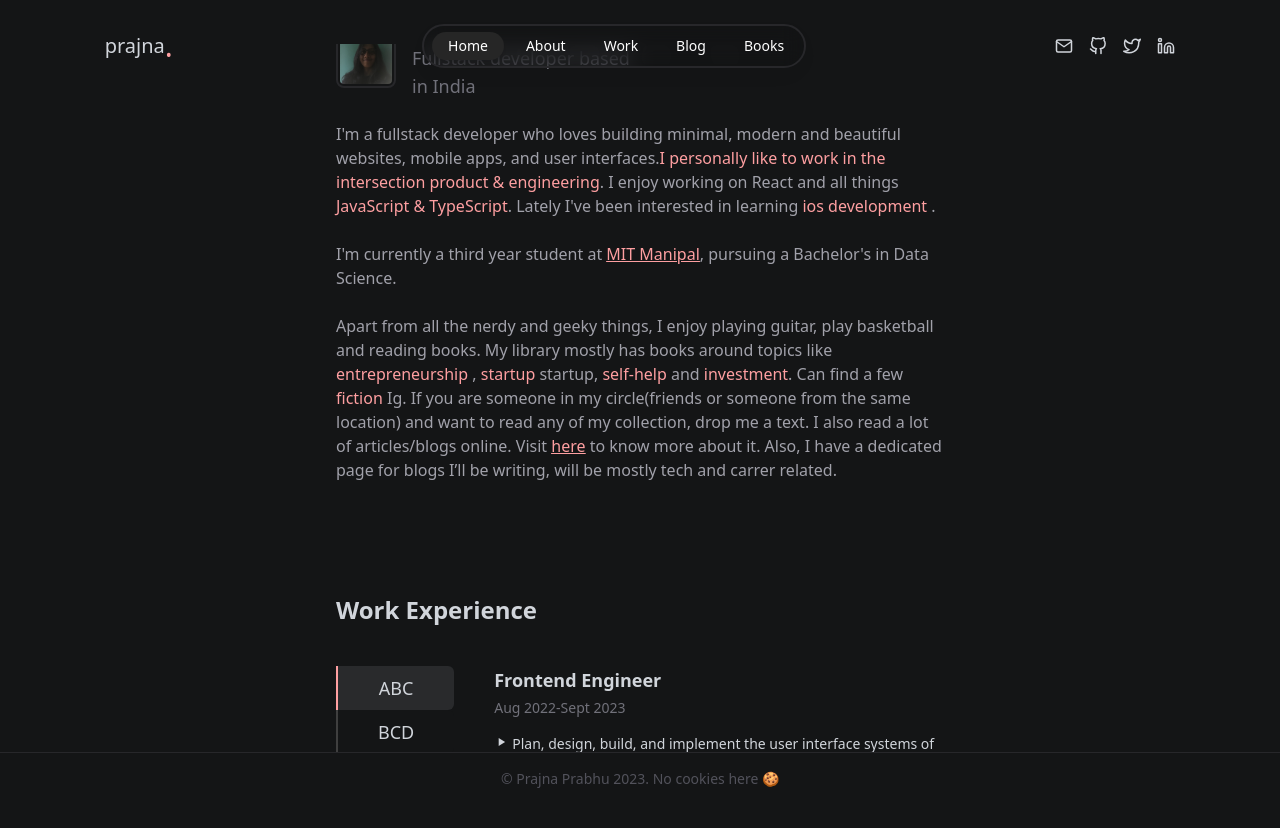
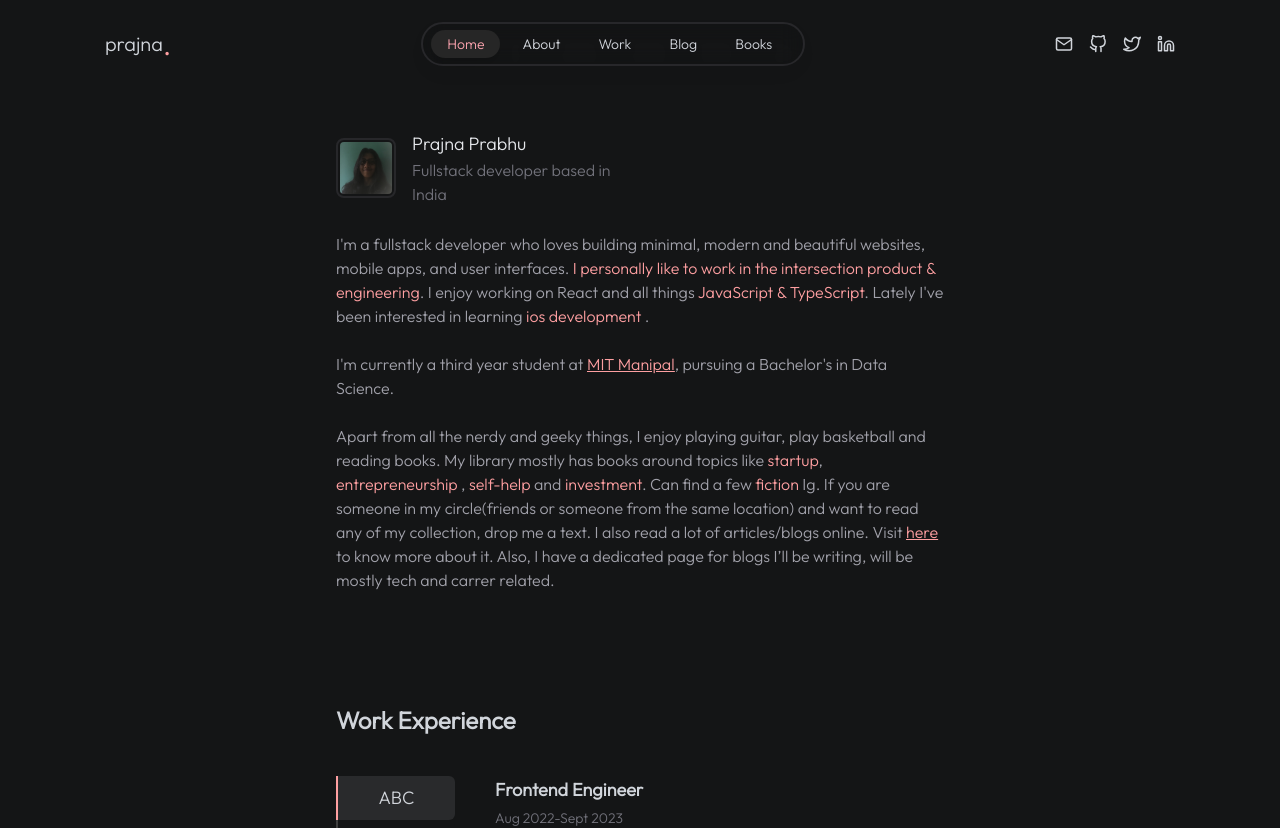
Before and after one commit to prajnaprabhu3/prajnaprabhu.com, a Next.js app: page /about in a window 1280 px wide. Shown: the top 828 px of the page. Before the commit the page ends 800 px from the top, so only its background shows below. Built offline with nearby package versions, Linux system fonts and the light colour scheme.

Commit message:
fix: nav & responsive

```diff
--- a/package.json
+++ b/package.json
@@ -15,6 +15,7 @@
     "test-all": "pnpm run check-format && pnpm run check-lint && pnpm run check-type && pnpm run build"
   },
   "dependencies": {
+    "@next/font": "^13.4.4",
     "@types/node": "20.0.0",
     "@types/react": "18.2.5",
     "@types/react-dom": "18.2.4",
--- a/src/app/about/page.tsx
+++ b/src/app/about/page.tsx
@@ -5,7 +5,7 @@ import Experience from "../components/experience";
 
 function About() {
   return (
-    <div className="pt-96 mt-36 w-full gap-y-20 px-4 flex flex-col md:gap-y-28 md:w-1/2 mx-auto md:px-4 md:mt-20 md:pt-20 overflow-x-auto">
+    <div className="w-full z-8 gap-y-20 px-4 flex flex-col md:gap-y-28 md:w-1/2 mx-auto md:px-4 mt-10 md:mt-2 md:pt-20 ">
       <div className="">
         {/* image  */}
         <div className="w-2/3 gap-x-4 flex md:w-1/2 h-16  items-center">
@@ -19,18 +19,18 @@ function About() {
 
           <div className="text-base text-gray-200 md:text-lg font-light ">
             <p>Prajna Prabhu</p>
-            <p className="text-md text-zinc-500">
+            <p className="text-xs md:text-base text-zinc-500">
               Fullstack developer based in India
             </p>
           </div>
         </div>
         {/* text  */}
-        <div className="text-sm flex flex-col justify-center gap-y-6 mt-8 md:text-base text-zinc-400 font-light">
+        <div className="text-sm flex flex-col justify-center items-start gap-y-6 mt-8 md:text-base text-zinc-400 font-light">
           <p>
             I&apos;m a fullstack developer who loves building minimal, modern
             and beautiful websites, mobile apps, and user interfaces.
             <span className="text-[#FE9FA1]">
-              I personally like to work in the intersection product &
+              {""} I personally like to work in the intersection product &
               engineering
             </span>
             . I enjoy working on React and all things
@@ -56,9 +56,8 @@ function About() {
           <p>
             Apart from all the nerdy and geeky things, I enjoy playing guitar,
             play basketball and reading books. My library mostly has books
-            around topics like{" "}
+            around topics like <span className="text-[#FE9FA1]">startup</span>,{" "}
             <span className="text-[#FE9FA1]">entrepreneurship</span> ,{" "}
-            <span className="text-[#FE9FA1]">startup</span> startup,{" "}
             <span className="text-[#FE9FA1]">self-help</span> and{" "}
             <span className="text-[#FE9FA1]">investment</span>. Can find a few{" "}
             <span className="text-[#FE9FA1]">fiction</span> Ig. If you are
@@ -76,7 +75,7 @@ function About() {
       </div>
 
       {/* work  */}
-      <div className="pb-20">
+      <div className="pb-8">
         <h2 className="text-xl md:text-2xl font-semibold">Work Experience</h2>
         <Experience />
       </div>
--- a/src/app/blog/page.tsx
+++ b/src/app/blog/page.tsx
@@ -1,7 +1,7 @@
 import React from "react";
 
 function Blog() {
-  return <div>Coming soon</div>;
+  return <div className="flex flex-col mx-auto">Coming soon</div>;
 }
 
 export default Blog;
--- a/src/app/books/page.tsx
+++ b/src/app/books/page.tsx
@@ -3,7 +3,7 @@ import Garden from "../components/garden";
 
 function books() {
   return (
-    <div className="mt-30 text-white">
+    <div className="flex flex-col mx-auto mt-30 text-white">
       <Garden />
     </div>
   );
--- a/src/app/components/Main.tsx
+++ b/src/app/components/Main.tsx
@@ -6,12 +6,12 @@ function Main() {
   return (
     <div className="flex-col-reverse px-2 mt-14 lg:mt-0 lg:flex-row lg-flex-row flex justify-center items-center md:px-48  overflow-x-auto">
       {/* short about me  */}
-      <div className="text-sm flex w-ful py-6 px-4 flex-col justify-center gap-y-10 lg:w-2/3 md:text-md text-zinc-400 mainText ">
+      <div className="text-sm leading-6 flex w-ful py-6 px-4 flex-col justify-center gap-y-10 lg:w-2/3 md:text-md text-zinc-400 mainText ">
         <p>
           I&apos;m a fullstack developer who loves building minimal, modern and
           beautiful websites, mobile apps, and user interfaces.
           <span className="text-[#FE9FA1]">
-            I personally like to work in the intersection of product &
+            {""} I personally like to work in the intersection of product &
             engineering.
           </span>
         </p>
@@ -44,7 +44,7 @@ function Main() {
         height="300"
         width="320"
         src="/images/me.png"
-        className="w-48 lg:w-80 rounded-sm mx-20"
+        className="rounded-sm w-48 lg:w-80 md:rounded-sm mx-20"
       />
       {/* </div> */}
     </div>
--- a/src/app/components/experience.tsx
+++ b/src/app/components/experience.tsx
@@ -19,7 +19,7 @@ function Experience() {
             <button
               key={id}
               onClick={() => setActiveCompany(company.title)}
-              className={`py-2 px-10 text-md font-medium rounded-r-md border-l-2 ${
+              className={`py-2 px-10 text-md font-medium md:rounded-r-md border-l-2 ${
                 activeCompany == company.title
                   ? "bg-[#292A2C] border-[#FE9FA1]"
                   : "bg-[#141516] border-[#3F3F3F]"
@@ -31,7 +31,7 @@ function Experience() {
         </div>
 
         {/* company details  */}
-        <div className="mt-4 w-full  md:mt-2  lg:mt-0">
+        <div className="mt-8 w-full  md:mt-2  lg:mt-0">
           {company.map(
             (company, id) =>
               activeCompany === company.title && (
--- a/src/app/components/footer.tsx
+++ b/src/app/components/footer.tsx
@@ -17,7 +17,7 @@ function Footer() {
   const [activeTab, setActiveTab] = useState(tabs[0].id);
   return (
     <>
-      <div className="spcae-z-2 pt-10 z-100 sticky bottom-4 md:hidden lg:hidden  mb-4 flex justify-around md:space-x-10 items-center overflow-x-auto">
+      <div className="space-z-2 pt-10 z-100 sticky bottom-2 md:hidden lg:hidden flex justify-around md:space-x-10 items-center">
         {/* navigation */}
         <div className=" sticky bottom-0  z-100 flex space-x-1 w-78 rounded-full py-1.5 px-1 border-2 border-zinc-800 drop-shadow-lg backdrop-filter backdrop-blur-lg bg-opacity-30">
           {tabs.map((tab) => (
@@ -26,7 +26,7 @@ function Footer() {
               onClick={() => setActiveTab(tab.id)}
               className={`${
                 activeTab === tab.id ? "text-rose-300" : "hover:text-[#FE9FA1]"
-              } text-xs relative rounded-full px-4 py-1  font-lighter text-white  transition focus-visible:outline-2`}
+              } text-sm relative rounded-full px-4 py-1.5  font-lighter text-zinc-350  transition focus-visible:outline-2`}
               style={{
                 WebkitTapHighlightColor: "transparent",
               }}
--- a/src/app/components/navbar.tsx
+++ b/src/app/components/navbar.tsx
@@ -47,7 +47,7 @@ const social = [
 function Navbar() {
   const [activeTab, setActiveTab] = useState(tabs[0].id);
   return (
-    <div className="pt-10 md:sticky md:pt-0 z-10 md:top-6 flex justify-around space-x-10 items-center">
+    <div className="mt-6 md:mt-2 sticky h-10 md:z-10 md:top-6 flex justify-around space-x-10 items-center">
       {/* logo  */}
       <Link href="/">
         <div className="flex justify-center text-xl items-center">
@@ -64,7 +64,7 @@ function Navbar() {
             onClick={() => setActiveTab(tab.id)}
             className={`${
               activeTab === tab.id ? "text-rose-300" : "hover:text-[#FE9FA1]"
-            } relative rounded-full px-4 py-1 text-sm font-lighter text-white  transition focus-visible:outline-2`}
+            } relative rounded-full px-4 py-1 text-sm font-lighter text-zinc-350  transition focus-visible:outline-2`}
             style={{
               WebkitTapHighlightColor: "transparent",
             }}
@@ -72,7 +72,7 @@ function Navbar() {
             {activeTab === tab.id && (
               <motion.span
                 layoutId="bubble"
-                className="absolute inset-0 -z-20 bg-[#262626] "
+                className="absolute inset-0 -z-20 bg-[#262626] py-2 "
                 style={{ borderRadius: 9999 }}
                 transition={{ type: "spring", bounce: 0.2, duration: 0.6 }}
               />
@@ -89,7 +89,7 @@ function Navbar() {
             href={item.href}
             target="_blank"
             key={id}
-            className="hover:text-[#FE9FA1] delay-75 hover:font-bold hover:scale-125 transition-transform duration-100 ease-out"
+            className="hover:text-[#FE9FA1] delay-75 hover:font-bold hover:scale-105 transition-transform duration-150 ease-out"
           >
             {item.logo}
           </a>
--- a/src/app/layout.tsx
+++ b/src/app/layout.tsx
@@ -2,11 +2,20 @@ import "./globals.css";
 import { metadataInfo } from "../../data/metadata";
 import Navbar from "./components/navbar";
 import Footer from "@/app/components/footer";
+// import { local } from "../../public/fonts/";
+// import { Outfit } from "next/font/google";
+import { Inter, Outfit } from "next/font/google";
 
 export const metadata = {
   title: `${metadataInfo.title}`,
   description: `${metadataInfo.description}`,
 };
+
+const outfit = Outfit({
+  subsets: ["latin"],
+  weight: ["300"],
+  // variable: "--font-outfit",
+});
 
 export default function RootLayout({
   children,
@@ -16,17 +25,19 @@ export default function RootLayout({
   return (
     <html lang="en">
       <body
-        className={`bg-[#141516] h-screen flex flex-col justify-between text-gray-300 {inter.className}`}
+        className={`${outfit.className} bg-[#141516] h-screen flex flex-col justify-between text-gray-300`}
       >
         <Navbar />
 
-        <div className="flex mx-auto justify-around items-center overflow-x-auto">
-          {children}
-        </div>
+        {/* <div
+          className={`${outfit.className} flex mx-auto justify-around items-center overflow-x-auto`}
+        > */}
+        {children}
+        {/* </div> */}
 
-        <div className="sticky bottom-0">
-          <Footer />
-        </div>
+        {/* <div className="sticky bottom-0"> */}
+        <Footer />
+        {/* </div> */}
       </body>
     </html>
   );
--- a/src/app/work/page.tsx
+++ b/src/app/work/page.tsx
@@ -1,7 +1,7 @@
 import React from "react";
 
 function Work() {
-  return <div>Work</div>;
+  return <div className="flex flex-col mx-auto">Work</div>;
 }
 
 export default Work;
--- a/tailwind.config.ts
+++ b/tailwind.config.ts
@@ -12,6 +12,9 @@ module.exports = {
         "gradient-conic":
           "conic-gradient(from 180deg at 50% 50%, var(--tw-gradient-stops))",
       },
+      fontFamily: {
+        // sans: ["var(--font-outfit)"],
+      },
     },
   },
   plugins: [],
```
Also changed, not shown: public/fonts/Athletics Medium.otf (added), 1 other file (tests, documents, lock files or other folders).
